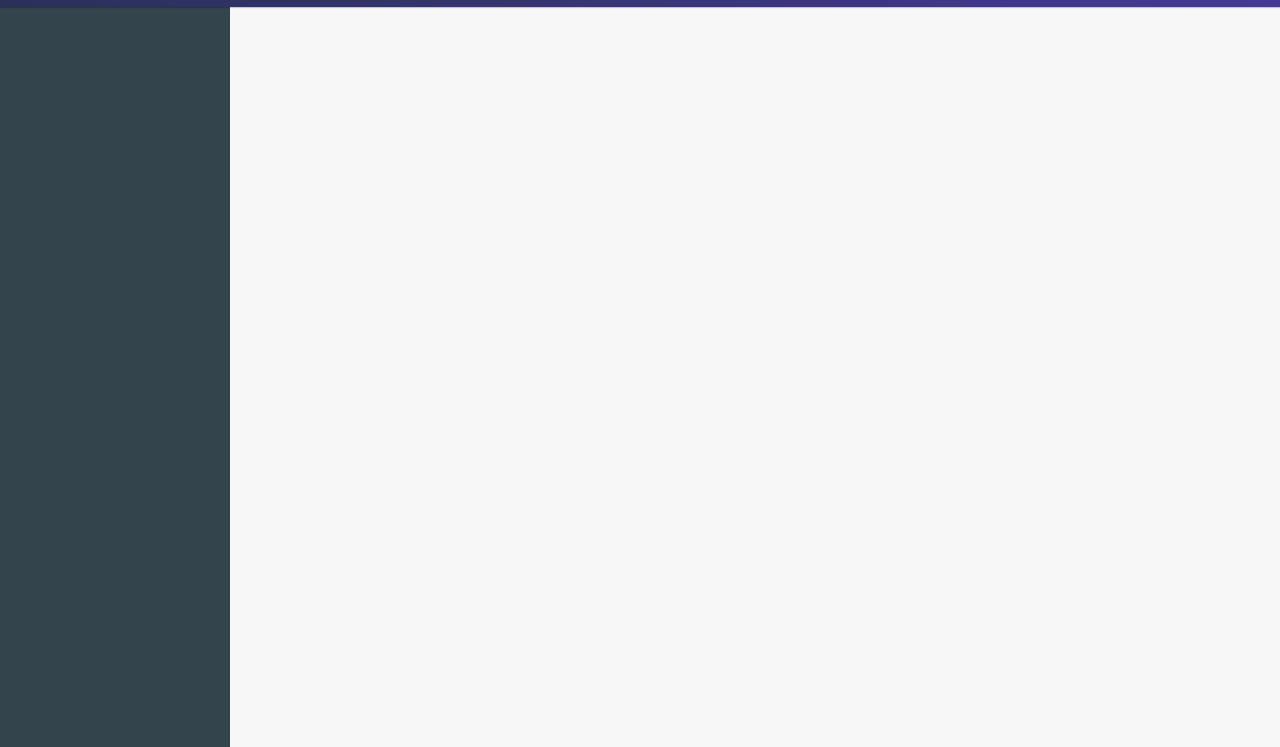
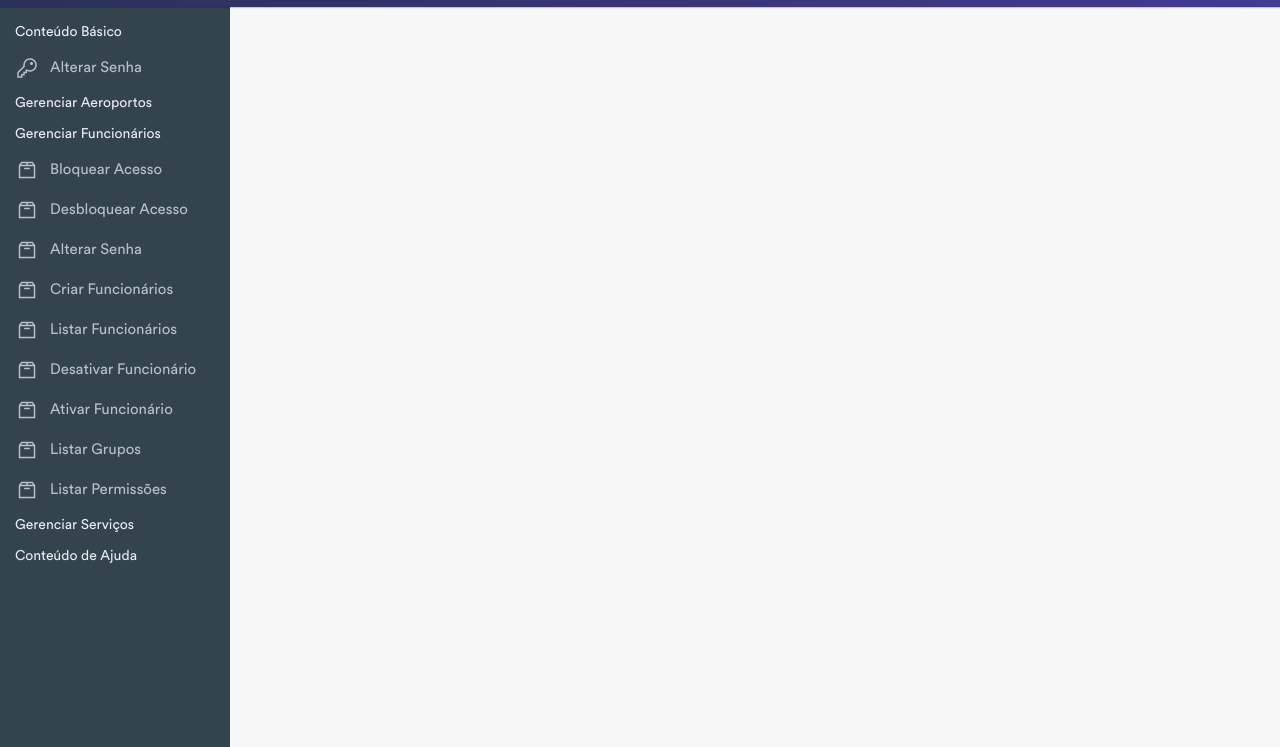
Before and after one commit to alsgu3rra/ui, a plain HTML site: page index.html in a window 1280 px wide. Shown: the part 53-800 px from the top of the page. Drawn offline with Linux system fonts and the light colour scheme.

Commit message:
Adicionando menus

```diff
--- a/index.html
+++ b/index.html
@@ -106,7 +106,93 @@
         </div>
       </div>
     </div>
-    <div class="sidebar" id="sidebar" title="Barra de Menu Lateral Esquerdo"></div>
+    <div class="sidebar" id="sidebar" title="Barra de Menu Lateral Esquerdo">
+      <div class="sidebar-inner slimscroll">
+        <div id="sidebar-menu" class="sidebar-menu" title="Contéudo da Barra Lateral Esquerdo">
+          <ul>
+            <li class="menu-title" title="Título do Menu">
+              <span title="Acesso Básico as Informações">Conteúdo Básico</span>
+            </li>
+            <li>
+              <a href="change-password.html">
+                <i class="la la-key"></i>
+                <span>Alterar Senha</span>
+              </a>
+            </li>
+
+            <li class="menu-title" title="Título do Menu">
+              <span title="Acesso as Informações de Aeroportos">Gerenciar Aeroportos</span>
+            </li>
+
+            <li class="menu-title" title="Título do Menu">
+              <span title="Acesso as Informações de Funcionários">Gerenciar Funcionários</span>
+            </li>
+            <li>
+              <a href="access-block.html">
+                <i class="la la-box"></i>
+                <span>Bloquear Acesso</span>
+              </a>
+            </li>
+            <li>
+              <a href="access-unlock.html">
+                <i class="la la-box"></i>
+                <span>Desbloquear Acesso</span>
+              </a>
+            </li>
+            <li>
+              <a href="change-password-employee.html">
+                <i class="la la-box"></i>
+                <span>Alterar Senha</span>
+              </a>
+            </li>
+            <li>
+              <a href="create-employee.html">
+                <i class="la la-box"></i>
+                <span>Criar Funcionários</span>
+              </a>
+            </li>
+            <li>
+              <a href="read-employees.html">
+                <i class="la la-box"></i>
+                <span>Listar Funcionários</span>
+              </a>
+            </li>
+            <li>
+              <a href="disable-employee.html">
+                <i class="la la-box"></i>
+                <span>Desativar Funcionário</span>
+              </a>
+            </li>
+            <li>
+              <a href="enable-employee.html">
+                <i class="la la-box"></i>
+                <span>Ativar Funcionário</span>
+              </a>
+            </li>
+            <li>
+              <a href="read-groups.html">
+                <i class="la la-box"></i>
+                <span>Listar Grupos</span>
+              </a>
+            </li>
+            <li>
+              <a href="read-permissions.html">
+                <i class="la la-box"></i>
+                <span>Listar Permissões</span>
+              </a>
+            </li>
+
+            <li class="menu-title" title="Título do Menu">
+              <span title="Acesso as Informações de Serviços">Gerenciar Serviços</span>
+            </li>
+
+            <li class="menu-title" title="Título do Menu">
+              <span title="Acesso as Informações de Ajuda e Suporte">Conteúdo de Ajuda</span>
+            </li>
+          </ul>
+        </div>
+      </div>
+    </div>
     <div class="page-wrapper" title="Conteúdo principal da Página">
       <div class="content container-fluid">
         <div class="page-header" title="Parte Superior com informações da Página"></div>
```
